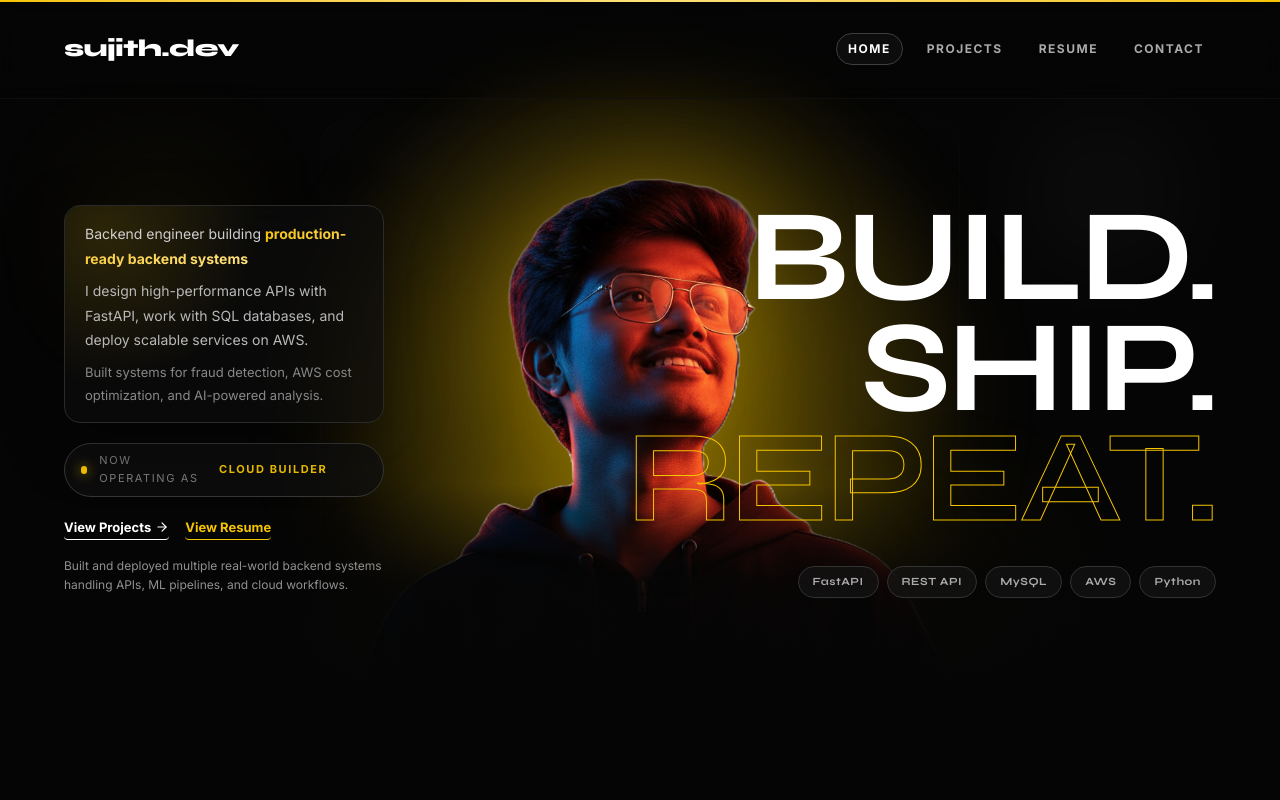
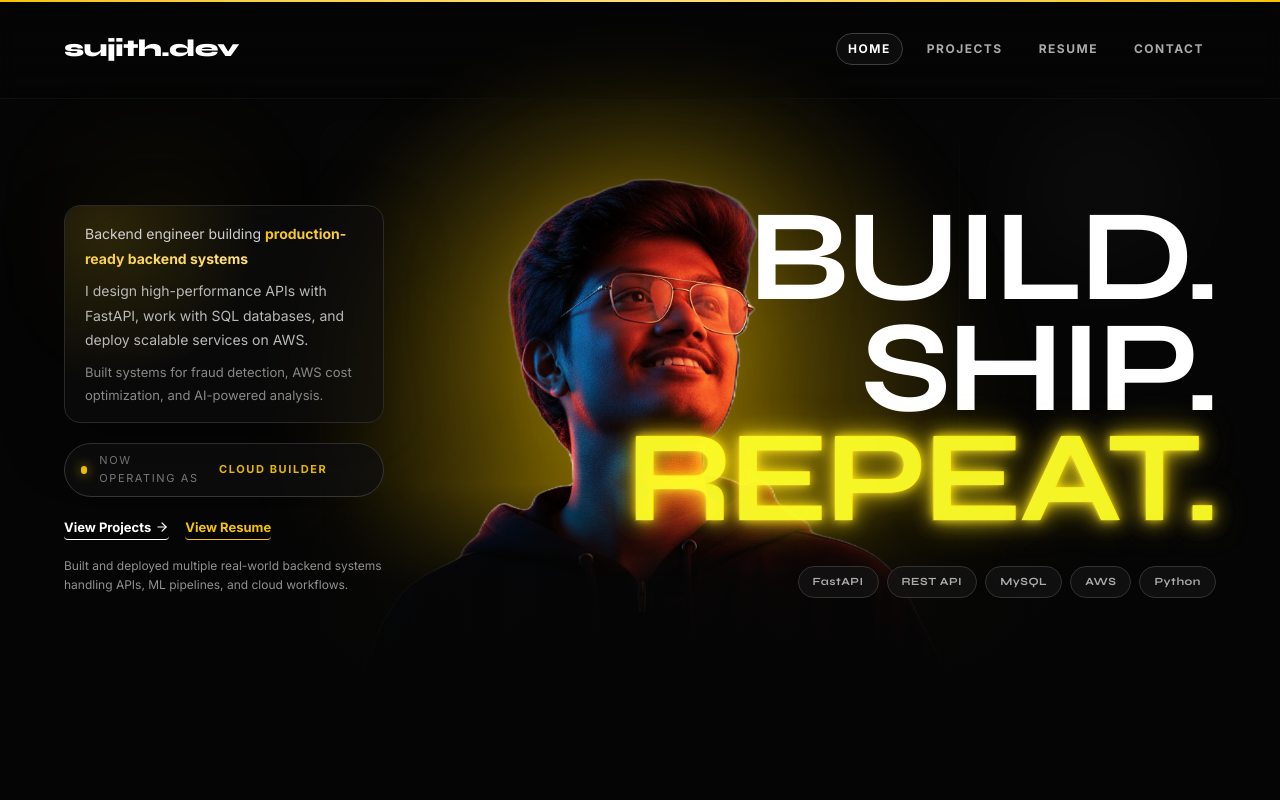
Before and after one commit to Sujith-RMD/Portfolio, a React (Vite) app: page / in a window 1280 px wide. Shown: the top 800 px of the page. Built offline with nearby package versions, Linux system fonts and the light colour scheme.

Commit message:
Refine hero repeat flicker effect

```diff
--- a/src/components/Hero.tsx
+++ b/src/components/Hero.tsx
@@ -292,7 +292,7 @@ const Hero = () => {
               transition={{ duration: 0.78, ease: REVEAL_EASE, delay: index * 0.06 }}
               className="text-[clamp(40px,13vw,130px)] font-bold text-white leading-[0.85] tracking-[-2px] md:tracking-[-4px] uppercase"
             >
-              {index === 2 ? <span className="text-transparent text-outline-yellow">{word}</span> : word}
+              {index === 2 ? <span className="hero-repeat-flicker" data-text={word}>{word}</span> : word}
             </motion.div>
           ))}
 
--- a/src/index.css
+++ b/src/index.css
@@ -130,3 +130,98 @@ body::after {
   mask-image: linear-gradient(to bottom, black 80%, transparent 100%);
   -webkit-mask-image: linear-gradient(to bottom, black 80%, transparent 100%);
 }
+
+.hero-repeat-flicker {
+  position: relative;
+  display: inline-block;
+  isolation: isolate;
+  transform: translateZ(0);
+  will-change: opacity, filter, text-shadow;
+  color: #f5c400;
+  -webkit-text-stroke: 0;
+  text-shadow:
+    0 0 9px rgba(245, 196, 0, 0.82),
+    0 0 24px rgba(245, 196, 0, 0.62),
+    0 0 46px rgba(245, 196, 0, 0.42);
+  animation: heroRepeatFlicker 3.4s steps(1, end) infinite;
+}
+
+.hero-repeat-flicker::before,
+.hero-repeat-flicker::after {
+  content: attr(data-text);
+  position: absolute;
+  inset: 0;
+  pointer-events: none;
+  will-change: opacity, transform;
+}
+
+.hero-repeat-flicker::before {
+  color: rgba(255, 242, 193, 0.82);
+  mix-blend-mode: screen;
+  text-shadow: 0 0 16px rgba(255, 241, 176, 0.72);
+  animation: heroRepeatGhostJitter 210ms steps(2, end) infinite;
+}
+
+.hero-repeat-flicker::after {
+  color: rgba(245, 196, 0, 0.56);
+  mix-blend-mode: plus-lighter;
+  text-shadow: 0 0 22px rgba(245, 196, 0, 0.68), 0 0 40px rgba(245, 196, 0, 0.38);
+  animation: heroRepeatSparkPulse 520ms steps(2, end) infinite;
+}
+
+@supports not (mix-blend-mode: plus-lighter) {
+  .hero-repeat-flicker::after {
+    mix-blend-mode: screen;
+    opacity: 0.34;
+  }
+}
+
+@keyframes heroRepeatFlicker {
+  0% { opacity: 1; filter: brightness(1.28); text-shadow: 0 0 10px rgba(245, 196, 0, 0.9), 0 0 24px rgba(245, 196, 0, 0.68), 0 0 46px rgba(245, 196, 0, 0.44); }
+  4% { opacity: 0.42; filter: brightness(0.58); text-shadow: 0 0 2px rgba(245, 196, 0, 0.22), 0 0 8px rgba(245, 196, 0, 0.14), 0 0 14px rgba(245, 196, 0, 0.1); }
+  6% { opacity: 0.98; filter: brightness(1.18); text-shadow: 0 0 9px rgba(245, 196, 0, 0.84), 0 0 22px rgba(245, 196, 0, 0.62), 0 0 40px rgba(245, 196, 0, 0.4); }
+  10% { opacity: 0.14; filter: brightness(0.32); text-shadow: 0 0 1px rgba(245, 196, 0, 0.1), 0 0 4px rgba(245, 196, 0, 0.08), 0 0 7px rgba(245, 196, 0, 0.06); }
+  11% { opacity: 0.03; filter: brightness(0.08); text-shadow: 0 0 1px rgba(245, 196, 0, 0.06), 0 0 2px rgba(245, 196, 0, 0.04), 0 0 4px rgba(245, 196, 0, 0.03); }
+  14% { opacity: 0.96; filter: brightness(1.16); text-shadow: 0 0 9px rgba(245, 196, 0, 0.84), 0 0 22px rgba(245, 196, 0, 0.64), 0 0 42px rgba(245, 196, 0, 0.42); }
+  22% { opacity: 0.72; filter: brightness(0.86); text-shadow: 0 0 5px rgba(245, 196, 0, 0.4), 0 0 12px rgba(245, 196, 0, 0.28), 0 0 20px rgba(245, 196, 0, 0.2); }
+  28% { opacity: 1; filter: brightness(1.3); text-shadow: 0 0 10px rgba(245, 196, 0, 0.92), 0 0 24px rgba(245, 196, 0, 0.7), 0 0 48px rgba(245, 196, 0, 0.46); }
+  29% { opacity: 0.05; filter: brightness(0.12); text-shadow: 0 0 1px rgba(245, 196, 0, 0.06), 0 0 2px rgba(245, 196, 0, 0.05), 0 0 5px rgba(245, 196, 0, 0.04); }
+  31% { opacity: 0.95; filter: brightness(1.14); text-shadow: 0 0 8px rgba(245, 196, 0, 0.8), 0 0 20px rgba(245, 196, 0, 0.58), 0 0 38px rgba(245, 196, 0, 0.38); }
+  40% { opacity: 0.6; filter: brightness(0.74); text-shadow: 0 0 4px rgba(245, 196, 0, 0.3), 0 0 10px rgba(245, 196, 0, 0.22), 0 0 18px rgba(245, 196, 0, 0.15); }
+  48% { opacity: 0.99; filter: brightness(1.22); text-shadow: 0 0 9px rgba(245, 196, 0, 0.86), 0 0 22px rgba(245, 196, 0, 0.64), 0 0 42px rgba(245, 196, 0, 0.42); }
+  55% { opacity: 0.12; filter: brightness(0.28); text-shadow: 0 0 1px rgba(245, 196, 0, 0.08), 0 0 3px rgba(245, 196, 0, 0.06), 0 0 7px rgba(245, 196, 0, 0.05); }
+  56% { opacity: 0.02; filter: brightness(0.06); text-shadow: 0 0 1px rgba(245, 196, 0, 0.05), 0 0 2px rgba(245, 196, 0, 0.04), 0 0 4px rgba(245, 196, 0, 0.03); }
+  60% { opacity: 0.97; filter: brightness(1.16); text-shadow: 0 0 9px rgba(245, 196, 0, 0.84), 0 0 22px rgba(245, 196, 0, 0.62), 0 0 40px rgba(245, 196, 0, 0.4); }
+  69% { opacity: 0.78; filter: brightness(0.9); text-shadow: 0 0 5px rgba(245, 196, 0, 0.44), 0 0 12px rgba(245, 196, 0, 0.32), 0 0 22px rgba(245, 196, 0, 0.22); }
+  75% { opacity: 1; filter: brightness(1.24); text-shadow: 0 0 10px rgba(245, 196, 0, 0.9), 0 0 24px rgba(245, 196, 0, 0.68), 0 0 46px rgba(245, 196, 0, 0.44); }
+  79% { opacity: 0.08; filter: brightness(0.16); text-shadow: 0 0 1px rgba(245, 196, 0, 0.07), 0 0 2px rgba(245, 196, 0, 0.05), 0 0 5px rgba(245, 196, 0, 0.04); }
+  80% { opacity: 0.04; filter: brightness(0.1); text-shadow: 0 0 1px rgba(245, 196, 0, 0.06), 0 0 2px rgba(245, 196, 0, 0.04), 0 0 4px rgba(245, 196, 0, 0.03); }
+  83% { opacity: 0.96; filter: brightness(1.14); text-shadow: 0 0 8px rgba(245, 196, 0, 0.8), 0 0 20px rgba(245, 196, 0, 0.6), 0 0 38px rgba(245, 196, 0, 0.38); }
+  91% { opacity: 0.52; filter: brightness(0.66); text-shadow: 0 0 3px rgba(245, 196, 0, 0.24), 0 0 8px rgba(245, 196, 0, 0.16), 0 0 14px rgba(245, 196, 0, 0.1); }
+  100% { opacity: 0.98; filter: brightness(1.2); text-shadow: 0 0 9px rgba(245, 196, 0, 0.86), 0 0 22px rgba(245, 196, 0, 0.64), 0 0 42px rgba(245, 196, 0, 0.42); }
+}
+
+@keyframes heroRepeatGhostJitter {
+  0% { transform: translate(0, 0); opacity: 0; }
+  20% { transform: translate(-1px, 0); opacity: 0.18; }
+  40% { transform: translate(1px, -1px); opacity: 0.04; }
+  60% { transform: translate(-1px, 1px); opacity: 0.2; }
+  80% { transform: translate(1px, 0); opacity: 0.06; }
+  100% { transform: translate(0, 0); opacity: 0; }
+}
+
+@keyframes heroRepeatSparkPulse {
+  0% { opacity: 0.1; transform: scale(1); }
+  25% { opacity: 0.36; transform: scale(1.005); }
+  50% { opacity: 0.08; transform: scale(1); }
+  75% { opacity: 0.42; transform: scale(1.008); }
+  100% { opacity: 0.1; transform: scale(1); }
+}
+
+@media (prefers-reduced-motion: reduce) {
+  .hero-repeat-flicker,
+  .hero-repeat-flicker::before,
+  .hero-repeat-flicker::after {
+    animation: none;
+  }
+}
```
